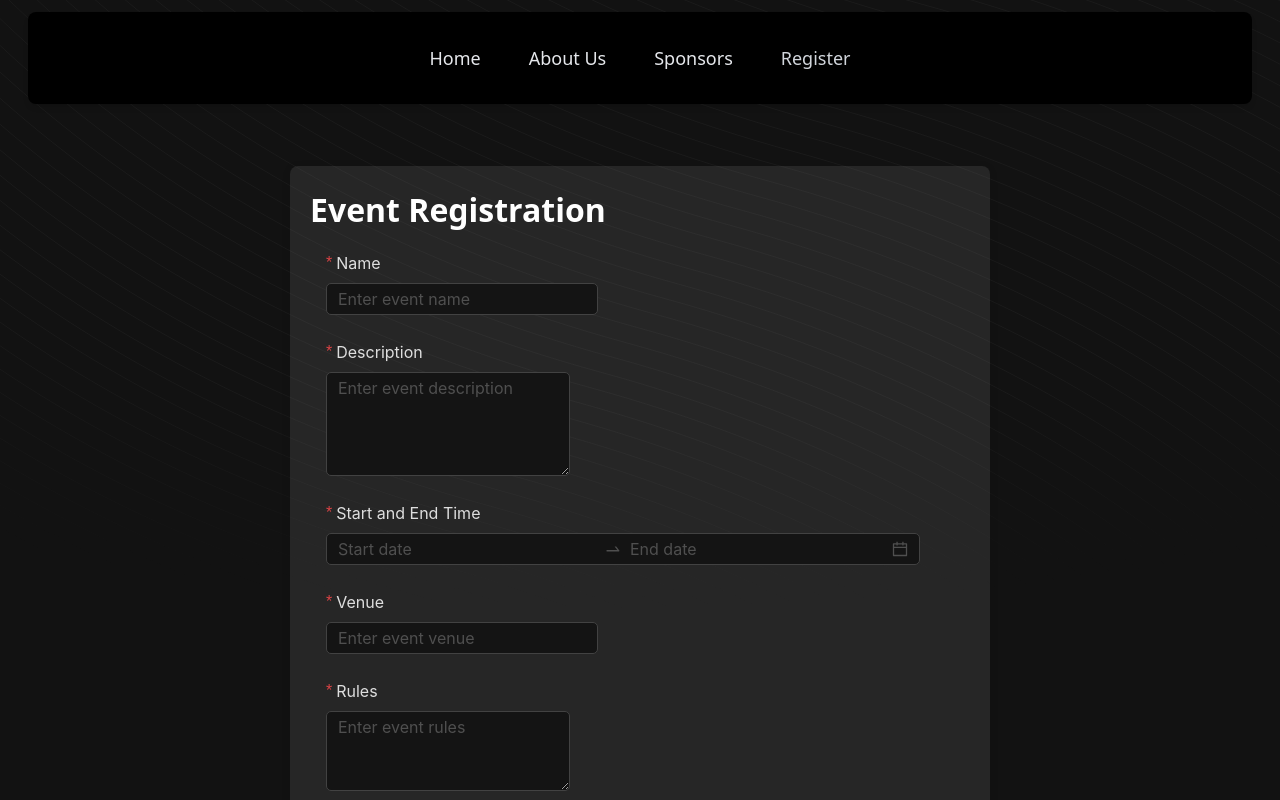
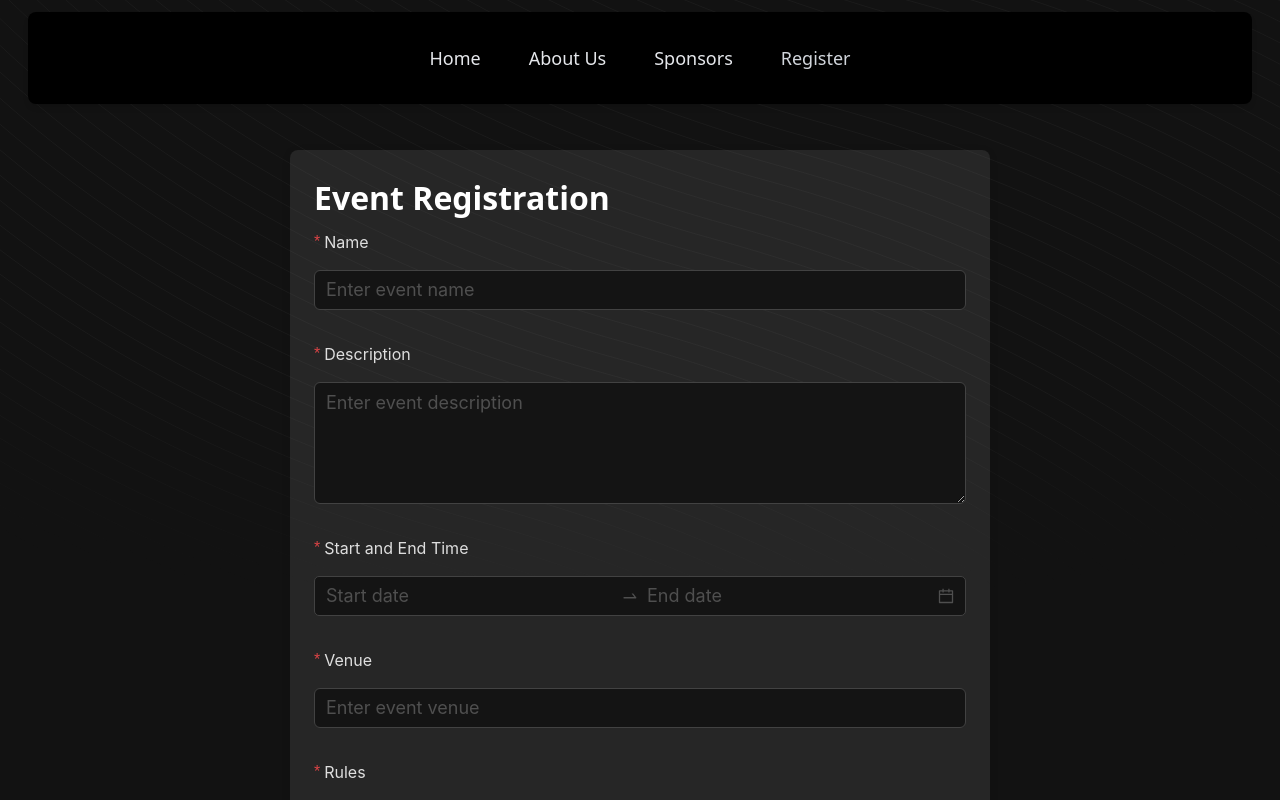
Before and after one commit to Abhijit004/Instruo2k24, a React (Vite) app in the folder client/: page /register in a window 1280 px wide. Shown: the top 800 px of the page. Built offline with nearby package versions, Linux system fonts and the light colour scheme.

Commit message:
[UPDATE]: Enhanced EventsRegistration antd form design

```diff
--- a/client/src/components/EventRegistration/EventRegistration.css
+++ b/client/src/components/EventRegistration/EventRegistration.css
@@ -4,17 +4,15 @@
 
 .register-container {
     width: min(100vw, 700px);
-    padding: 20px;
+    padding: 1.5rem;
     background-color: rgba(255, 255, 255, 0.082);
     border-radius: 8px;
     box-shadow: 0 2px 8px rgba(0, 0, 0, 0.1);
 
     display: flex;
-    align-items: start;
     justify-content: center;
     flex-direction: column;
-
-    margin: 1rem;
+    /* background-color: red; */
 }
 
 .register-container h2 {
--- a/client/src/components/EventRegistration/EventRegistration.jsx
+++ b/client/src/components/EventRegistration/EventRegistration.jsx
@@ -27,7 +27,7 @@ const EventRegistration = () => {
         >
             <div className="register-container">
                 <h2>Event Registration</h2>
-                <Form form={form} layout="vertical" onFinish={onFinish} className="register-form">
+                <Form form={form} layout="vertical" onFinish={onFinish} size="large">
                     {/* Name */}
                     <Form.Item
                         label="Name"
@@ -35,7 +35,7 @@ const EventRegistration = () => {
                         rules={[{ required: true, message: "Please enter the event name" }]}
 
                     >
-                        <Input placeholder="Enter event name" />
+                        <Input placeholder="Enter event name"/>
                     </Form.Item>
 
                     {/* Description */}
```
